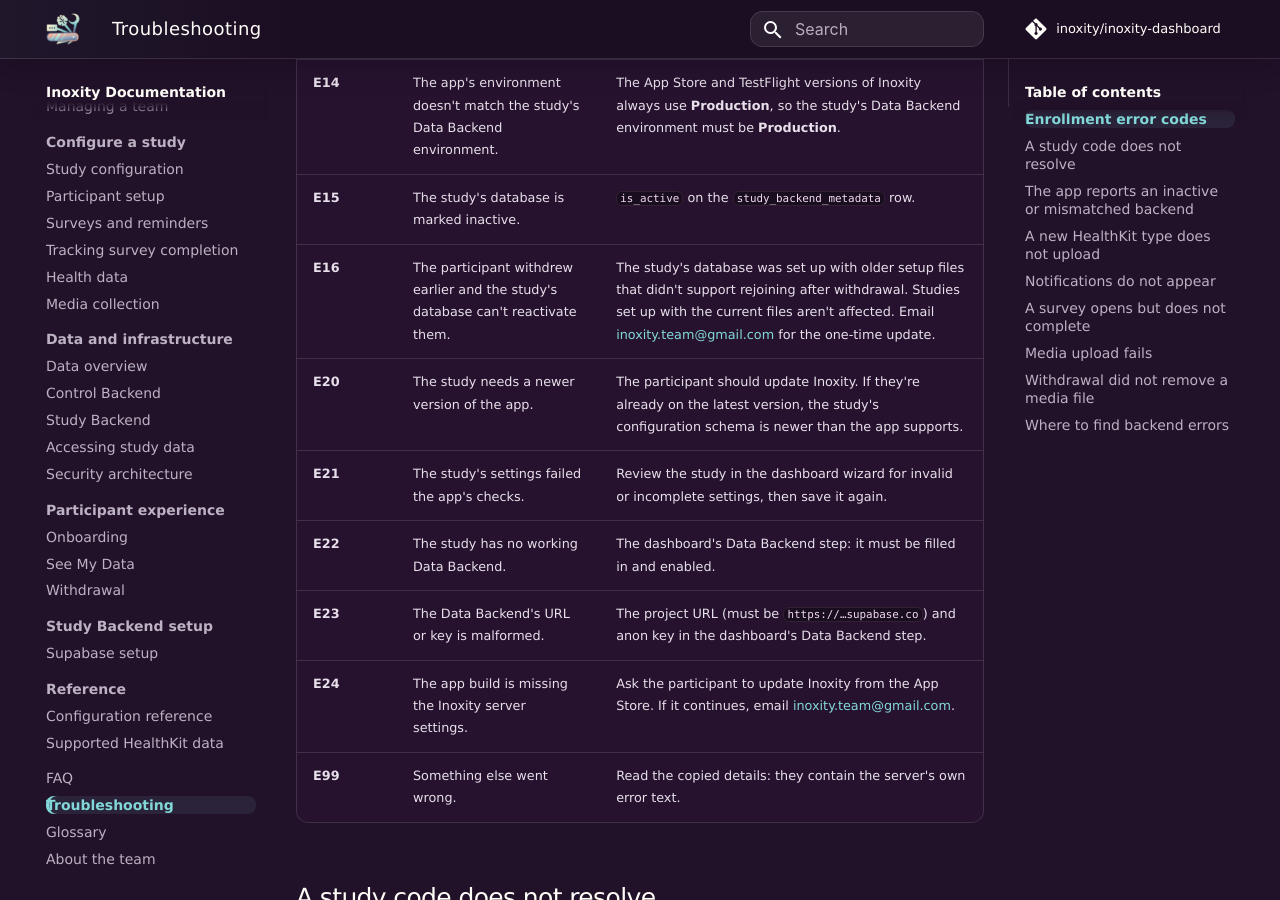
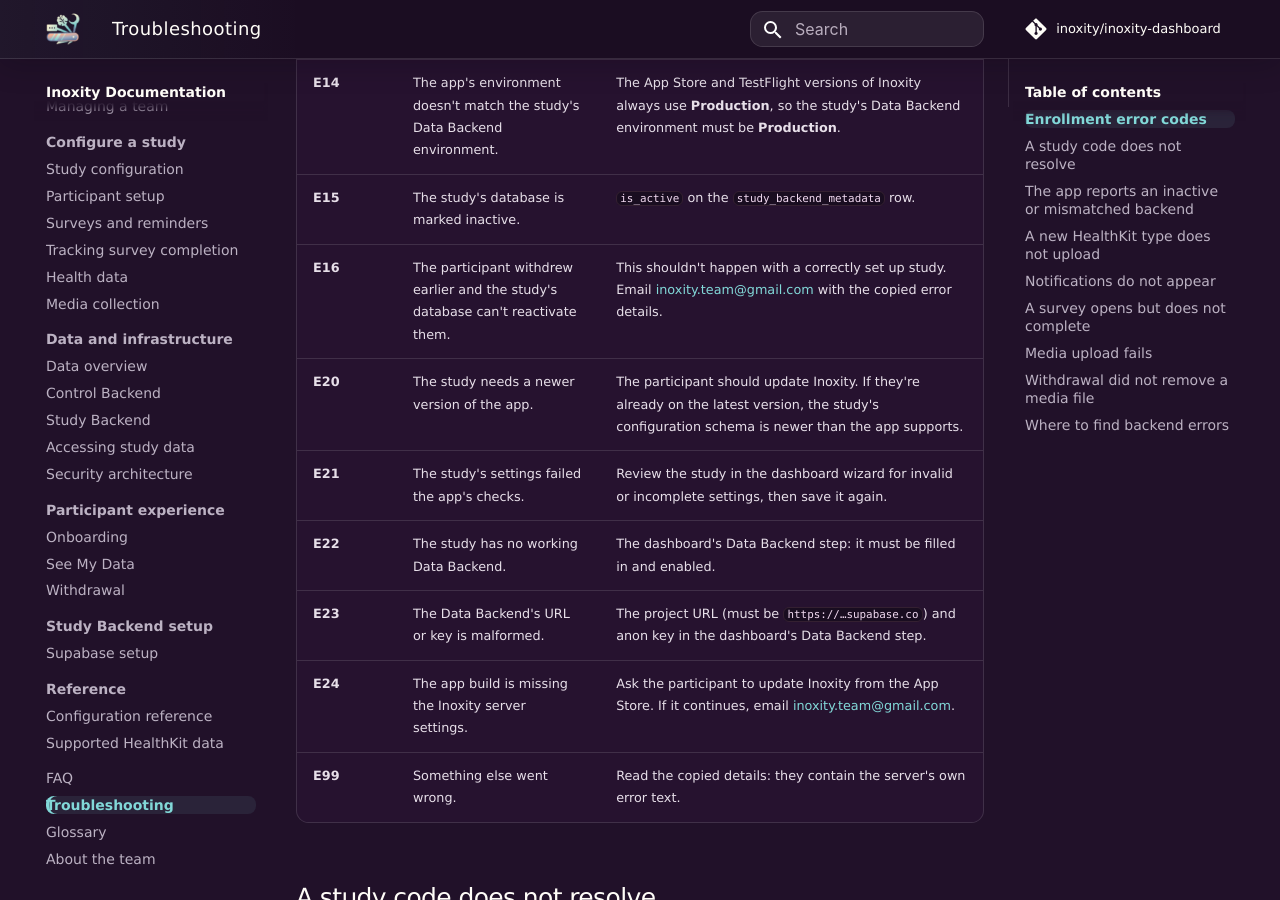
Before and after one commit to inoxity/inoxity-dashboard, an MkDocs documentation site: the page built from docs/troubleshooting.md, in a window 1280 px wide and 900 px high, scrolled down 1431 px. Built offline with MkDocs 1.6.1 and Material for MkDocs 9.7.7, drawn with Linux system fonts in a browser that asks for light colours; comment, search, counter and statistics services are not loaded.

Commit message:
Simplify E16 docs now that no live study uses the old setup files
Co-Authored-By: Claude Opus 5.5 <noreply@anthropic.com>

```diff
--- a/docs/troubleshooting.md
+++ b/docs/troubleshooting.md
@@ -19,7 +19,7 @@ When a participant can't join a study, the app shows a short message with a code
 | **E13** | The study's database doesn't match the dashboard. | Compare the dashboard's Data Backend step with the `study_backend_metadata` row: backend UUID, stable study ID, expected study code, and supported configuration schema version must all agree. The schema version doesn't update itself after a dashboard schema change. |
 | **E14** | The app's environment doesn't match the study's Data Backend environment. | The App Store and TestFlight versions of Inoxity always use **Production**, so the study's Data Backend environment must be **Production**. |
 | **E15** | The study's database is marked inactive. | `is_active` on the `study_backend_metadata` row. |
-| **E16** | The participant withdrew earlier and the study's database can't reactivate them. | The study's database was set up with older setup files that didn't support rejoining after withdrawal. Studies set up with the current files aren't affected. Email [inoxity.team@gmail.com](mailto:inoxity.team@gmail.com) for the one-time update. |
+| **E16** | The participant withdrew earlier and the study's database can't reactivate them. | This shouldn't happen with a correctly set up study. Email [inoxity.team@gmail.com](mailto:inoxity.team@gmail.com) with the copied error details. |
 | **E20** | The study needs a newer version of the app. | The participant should update Inoxity. If they're already on the latest version, the study's configuration schema is newer than the app supports. |
 | **E21** | The study's settings failed the app's checks. | Review the study in the dashboard wizard for invalid or incomplete settings, then save it again. |
 | **E22** | The study has no working Data Backend. | The dashboard's Data Backend step: it must be filled in and enabled. |
```
Also changed, not shown: docs/participant-experience/withdrawal.md (+1 -1 lines).
